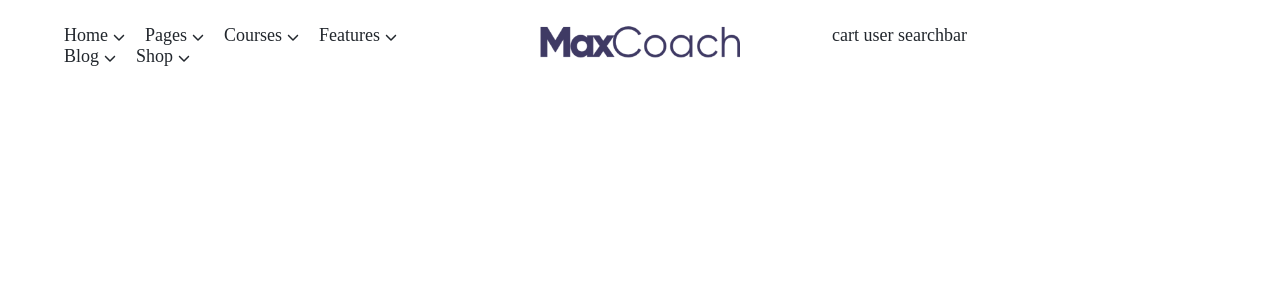
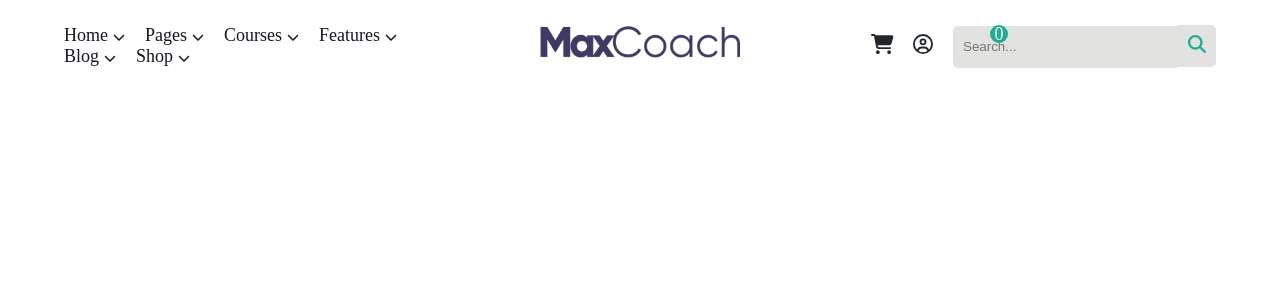
Before and after one commit to cerry24/proj-html-vuejs, a Vue app: page / in a window 1280 px wide. Shown: the top 300 px of the page. Built offline with nearby package versions, Linux system fonts and the light colour scheme.

Commit message:
add new fontawesome icons & user-are content

```diff
--- a/package.json
+++ b/package.json
@@ -11,6 +11,7 @@
   "dependencies": {
     "@fortawesome/fontawesome-svg-core": "^6.2.1",
     "@fortawesome/free-brands-svg-icons": "^6.2.1",
+    "@fortawesome/free-regular-svg-icons": "^6.2.1",
     "@fortawesome/free-solid-svg-icons": "^6.2.1",
     "@fortawesome/vue-fontawesome": "^3.0.2",
     "vue": "^3.2.45"
--- a/src/components/AppHeader.vue
+++ b/src/components/AppHeader.vue
@@ -7,7 +7,7 @@ export default {
 <template>
     <div class="header-container">
         <nav class="main-nav">
-            <div class="menu">
+            <div class="menu"> <!--menu to navigate thru the website-->
                 <ul>
                     <li>
                         <a href="#">home</a>
@@ -34,15 +34,20 @@ export default {
                         <font-awesome-icon icon="fa-solid fa-chevron-down" class="pulldown-icon" />
                     </li>
                 </ul>
-            </div> <!--menu to navigate thru the website-->
+            </div>
 
-            <div class="logo">
-                <img src="../assets/img/dark-logo.png" alt="">
-            </div> <!--logo of the company-->
+            <div class="logo"> <!--logo of the company-->
+                <img src="../assets/img/dark-logo.png" alt="MaxCoach logo">
+            </div>
 
-            <div class="user-area">
-                cart user searchbar
-            </div> <!--user searchbar, access to shooping cart & private user area-->
+            <div class="user-area"> <!--user searchbar, access to shooping cart & private user area-->
+                <span class="cart-item-counter">0</span>
+                <a href="#" class="cart"><font-awesome-icon icon="fa-solid fa-cart-shopping" /></a>
+                <a href="#" class="user-settings"><font-awesome-icon icon="fa-regular fa-circle-user" /></a>
+
+                <input type="text" name="user-searchbar" id="user-searchbar" class="user-input" placeholder="Search...">
+                <a href="#" class="btn-search"><font-awesome-icon icon="fa-solid fa-magnifying-glass" /></a>
+            </div>
         </nav>
     </div>
 </template>
@@ -53,7 +58,6 @@ export default {
 .main-nav {
     display: flex;
     justify-content: space-between;
-    color: $main-font-color;
     font-size: 18px;
 }
 
@@ -63,14 +67,18 @@ export default {
     width: 488px;
 }
 
-.menu li {
-    display: inline;
-    text-transform: capitalize;
-    margin-right: 20px;
+.menu {
+    color: $nav-font-color;
 
-    a {
-        text-decoration: none;
-        color: $main-font-color;
+    li {
+        display: inline;
+        text-transform: capitalize;
+        margin-right: 20px;
+
+        a {
+            text-decoration: none;
+            color: $nav-font-color;
+        }
     }
 }
 
@@ -86,4 +94,46 @@ export default {
         width: 200px;
     }
 }
+
+.user-area {
+    text-align: end;
+    position: relative;
+}
+
+.cart-item-counter {
+    width: 18px;
+    height: 18px;
+    position: absolute;
+    display: flex;
+    justify-content: center;
+    align-items: center;
+    color: $main-multi-color;
+    background-color: $secondary-multi-color;
+    border-radius: 50%;
+    left: 158px;
+}
+
+.cart,
+.user-settings {
+    color: $main-font-color;
+    font-size: 20px;
+    margin-right: 20px;
+}
+
+#user-searchbar {
+    width: 225px;
+    height: 100%;
+    border-top-right-radius: 0;
+    border-bottom-right-radius: 0;
+}
+
+.btn-search {
+    height: 100%;
+    display: inline-block;
+    background-color: $secondary-bg-color;
+    color: $secondary-multi-color;
+    border-top-right-radius: 5px;
+    border-bottom-right-radius: 5px;
+    padding: 10px;
+}
 </style>
--- a/src/main.js
+++ b/src/main.js
@@ -4,8 +4,11 @@ import App from './App.vue'
 import { library } from '@fortawesome/fontawesome-svg-core';
 import { FontAwesomeIcon } from '@fortawesome/vue-fontawesome';
 import { faChevronDown } from '@fortawesome/free-solid-svg-icons';
+import { faCartShopping } from '@fortawesome/free-solid-svg-icons';
+import { faCircleUser } from '@fortawesome/free-regular-svg-icons';
+import { faMagnifyingGlass } from '@fortawesome/free-solid-svg-icons';
 
-library.add(faChevronDown);
+library.add(faChevronDown, faCartShopping, faCircleUser, faMagnifyingGlass);
 
 createApp(App)
     .component('font-awesome-icon', FontAwesomeIcon)
--- a/src/styles/general.scss
+++ b/src/styles/general.scss
@@ -15,3 +15,11 @@ li {
     background-color: $main-multi-color;
     margin: 25px auto;
 }
+
+
+.user-input {
+    background-color: $secondary-bg-color;
+    border: none;
+    border-radius: 5px;
+    padding: 10px;
+}
```
Also changed, not shown: 1 other file (tests, documents, lock files or other folders).
